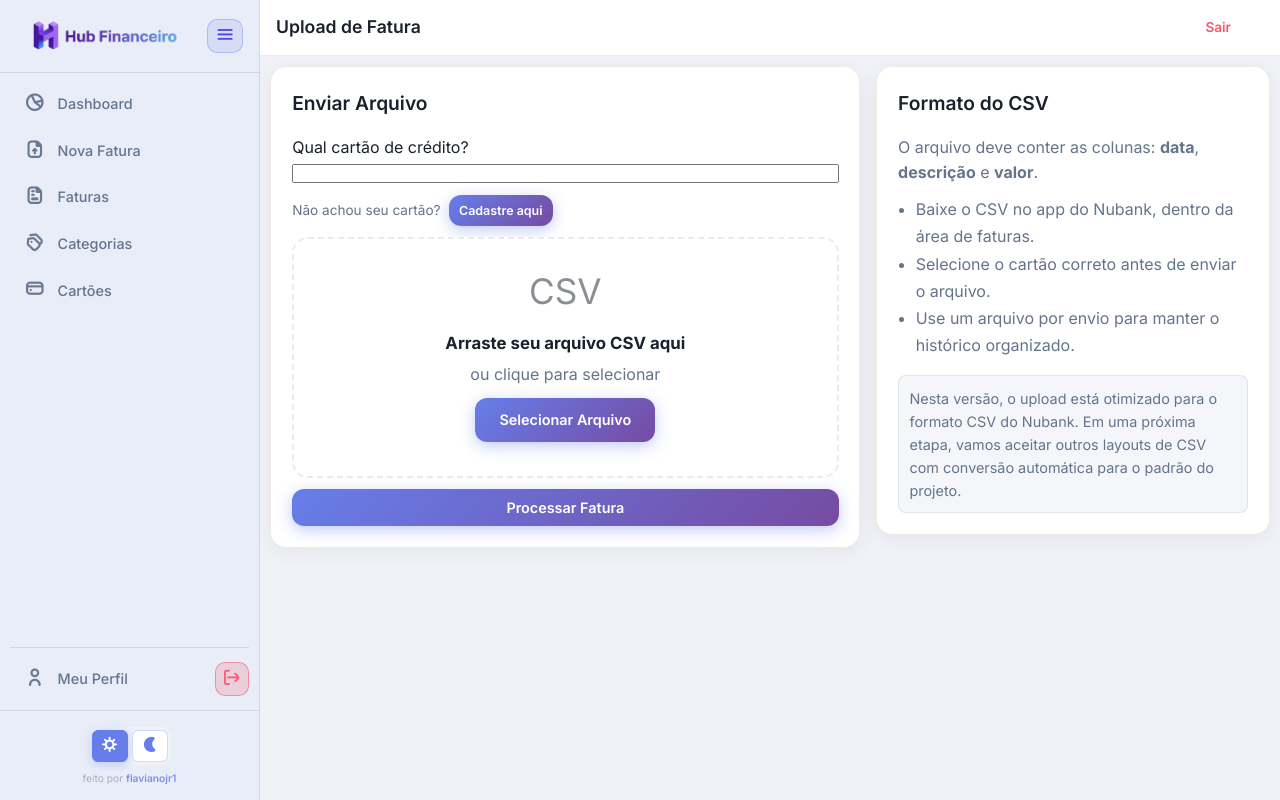
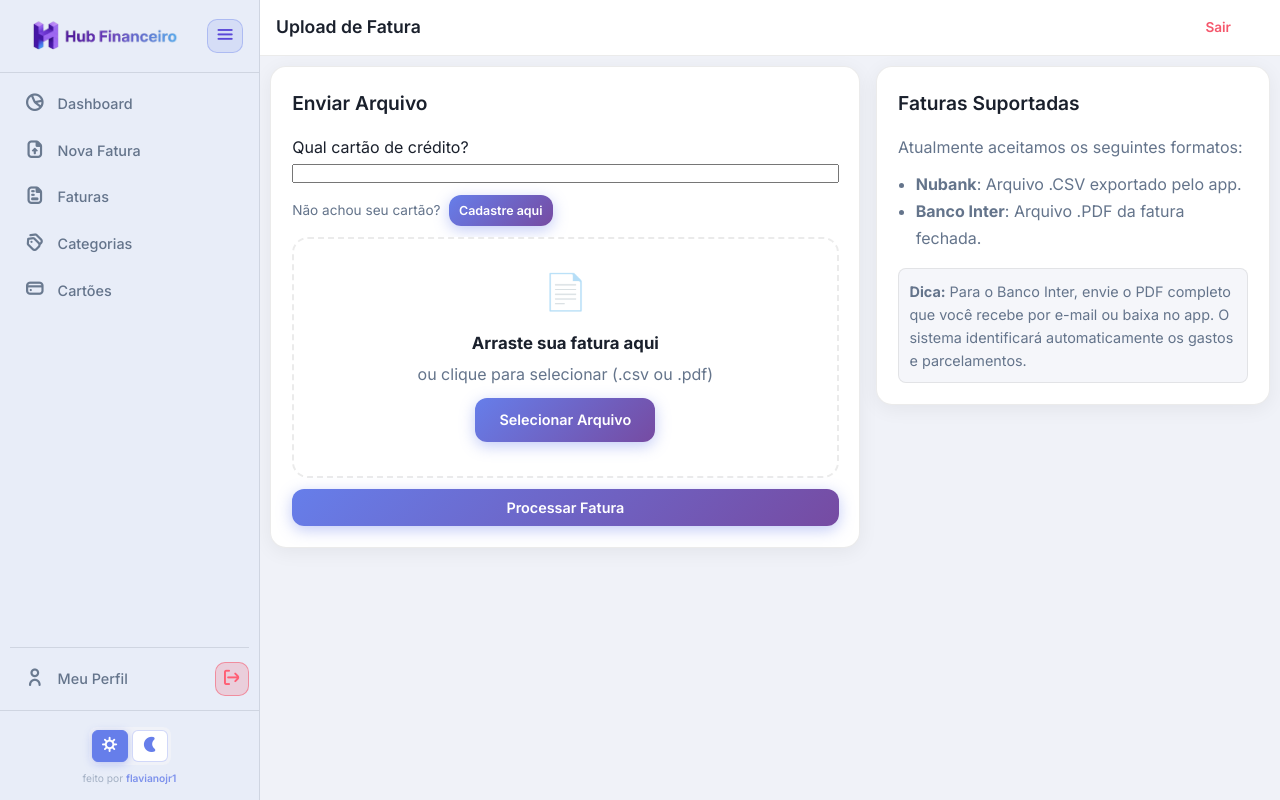
Before and after one commit to flavianojr1/hub-financeiro, a Django app: template apps/invoices/templates/invoices/upload.html in a window 1280 px wide. Run offline with Django 3.2, Linux system fonts and the light colour scheme; the template is opened without the code that fills it, so the values that code supplies are empty, except form fields; tables that the repository leaves empty hold one stand-in row (values such as "Sample post"); form fields are guessed from the names that the template uses; some libraries are stand-ins or nearby versions.

Commit message:
feat: suporte a faturas PDF do Banco Inter com extração automática

```diff
--- a/apps/invoices/templates/invoices/upload.html
+++ b/apps/invoices/templates/invoices/upload.html
@@ -112,10 +112,10 @@
                 </div>
 
                 <div class="upload-area upload-area-compact" id="uploadArea">
-                    <div class="upload-icon">CSV</div>
-                    <h3 class="upload-drop-title">Arraste seu arquivo CSV aqui</h3>
-                    <p class="text-secondary upload-drop-subtitle">ou clique para selecionar</p>
-                    <input type="file" name="csv_file" id="csvFile" class="file-input" accept=".csv" required>
+                    <div class="upload-icon">📄</div>
+                    <h3 class="upload-drop-title">Arraste sua fatura aqui</h3>
+                    <p class="text-secondary upload-drop-subtitle">ou clique para selecionar (.csv ou .pdf)</p>
+                    <input type="file" name="csv_file" id="csvFile" class="file-input" accept=".csv,.pdf" required>
                     <label for="csvFile" class="btn btn-primary">Selecionar Arquivo</label>
                     <div id="fileName" class="upload-file-name"></div>
                 </div>
@@ -147,19 +147,16 @@
         </div>
 
         <div class="card upload-card fade-in-up" style="animation-delay: 0.2s;">
-            <h2 class="card-title">Formato do CSV</h2>
+            <h2 class="card-title">Faturas Suportadas</h2>
             <p class="text-secondary">
-                O arquivo deve conter as colunas: <strong>data</strong>, <strong>descrição</strong> e
-                <strong>valor</strong>.
+                Atualmente aceitamos os seguintes formatos:
             </p>
             <ul class="upload-info-list">
-                <li>Baixe o CSV no app do Nubank, dentro da área de faturas.</li>
-                <li>Selecione o cartão correto antes de enviar o arquivo.</li>
-                <li>Use um arquivo por envio para manter o histórico organizado.</li>
+                <li><strong>Nubank</strong>: Arquivo .CSV exportado pelo app.</li>
+                <li><strong>Banco Inter</strong>: Arquivo .PDF da fatura fechada.</li>
             </ul>
             <div class="upload-info-note">
-                Nesta versão, o upload está otimizado para o formato CSV do Nubank. Em uma próxima etapa, vamos aceitar
-                outros layouts de CSV com conversão automática para o padrão do projeto.
+                <strong>Dica:</strong> Para o Banco Inter, envie o PDF completo que você recebe por e-mail ou baixa no app. O sistema identificará automaticamente os gastos e parcelamentos.
             </div>
         </div>
     </div>
```
Also changed, not shown: apps/invoices/forms.py (+7 -6 lines), apps/invoices/utils.py (+80 -0 lines), apps/invoices/views.py (+22 -7 lines), requirements.txt (+3 -0 lines).
